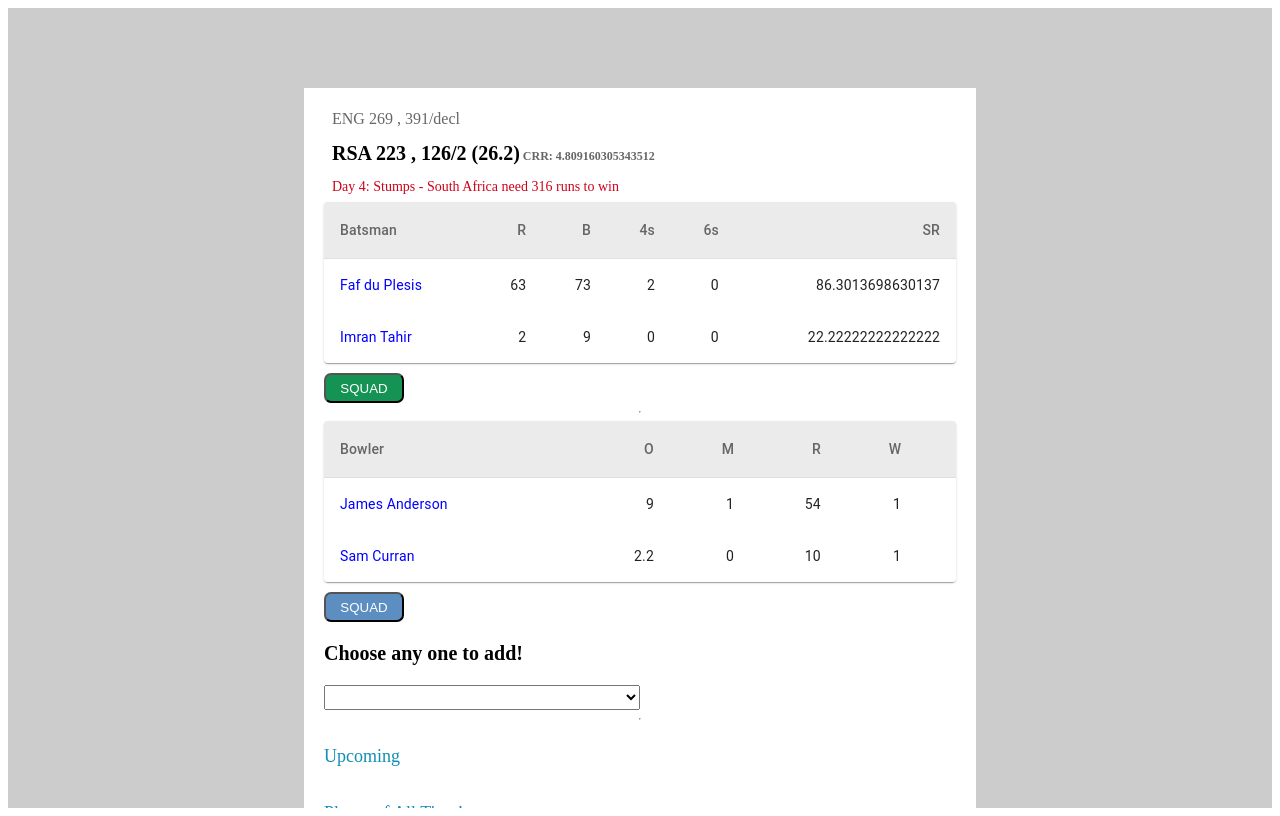
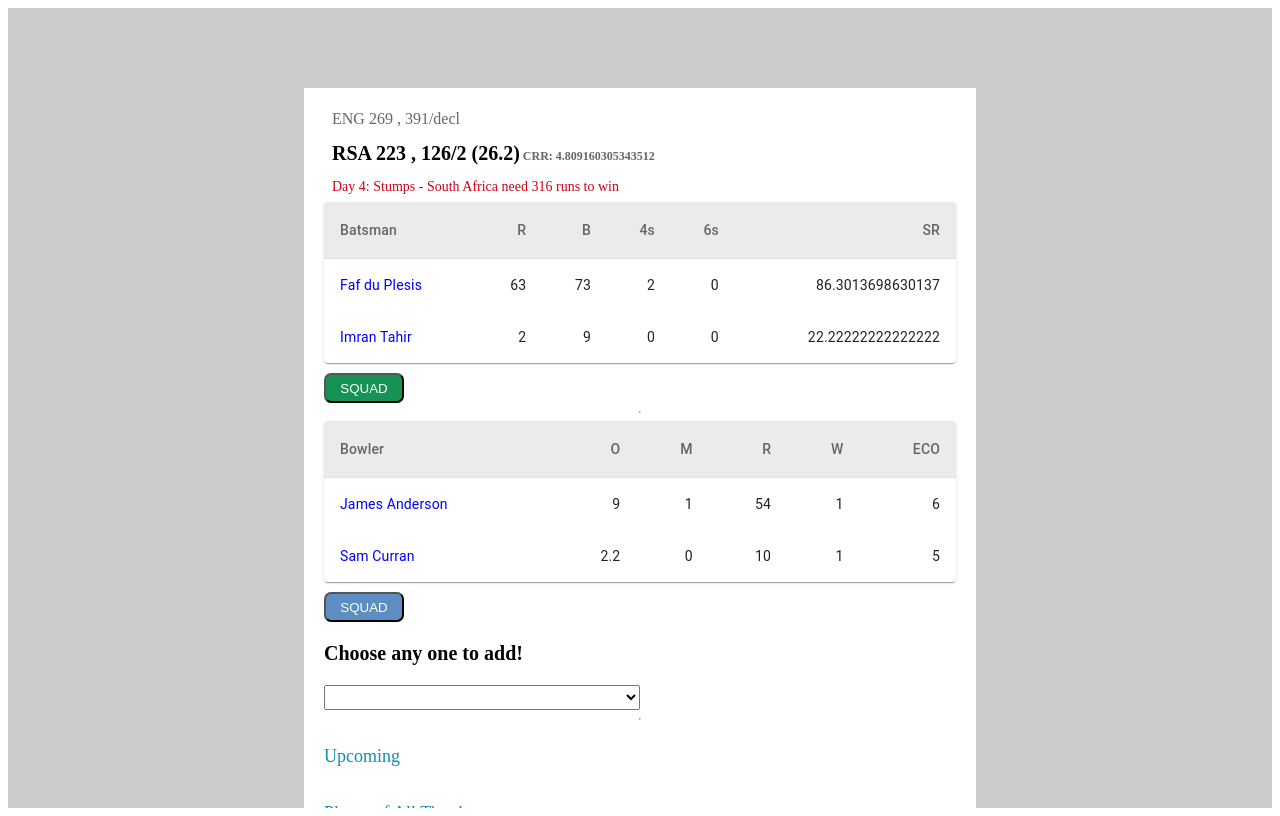
Before and after one commit to arthropodas/cricket-scorecard, a React (Create React App) app: page / in a window 1280 px wide. Built offline with nearby package versions, Linux system fonts and the light colour scheme.

Commit message:
Update index.js

```diff
--- a/src/componets/Bowler/index.js
+++ b/src/componets/Bowler/index.js
@@ -39,7 +39,7 @@ const rows = [
 
 const useStyles = makeStyles({
   table: {
-    minWidth: 700,
+//     minWidth: 700,
   },
 });
 
```
